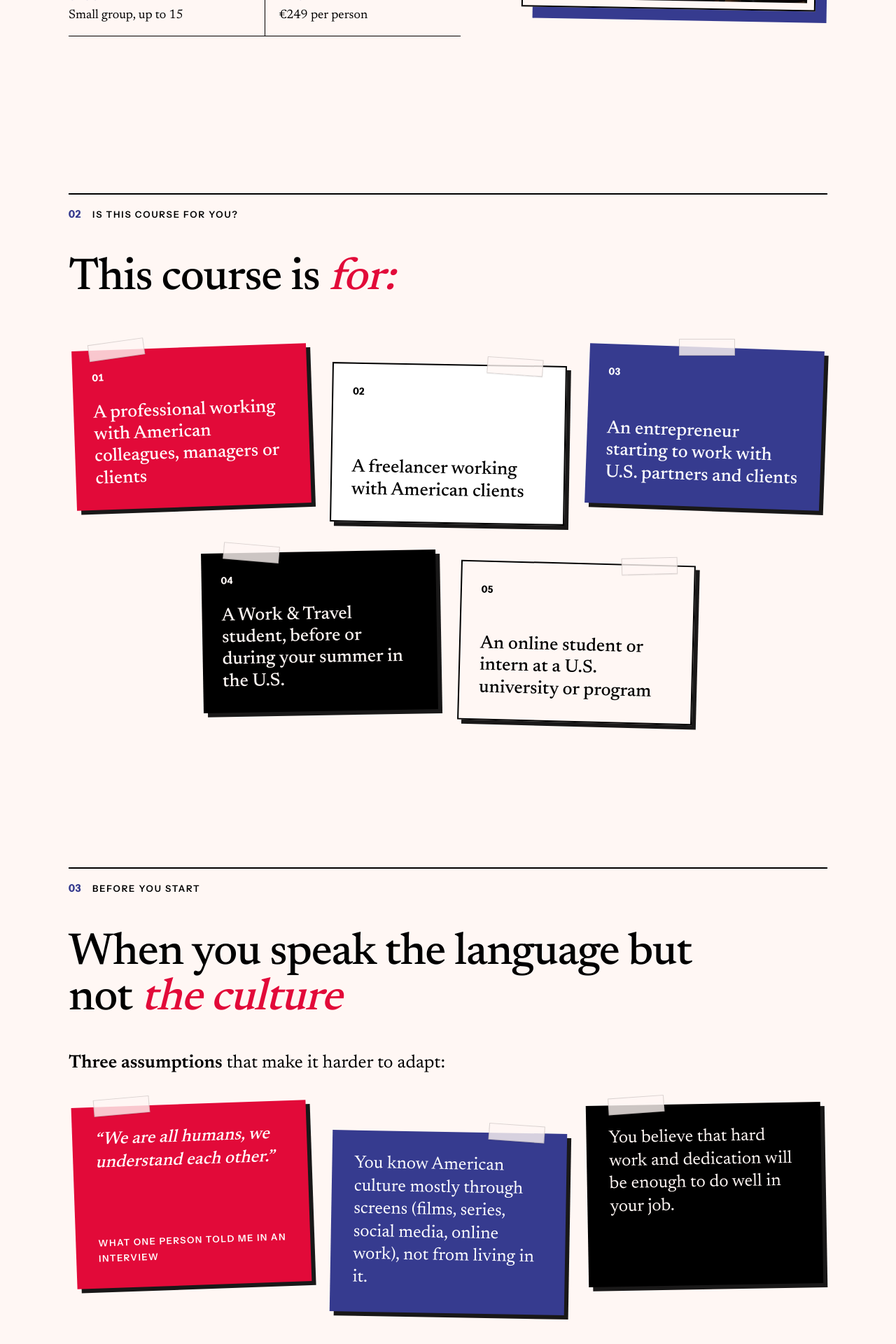
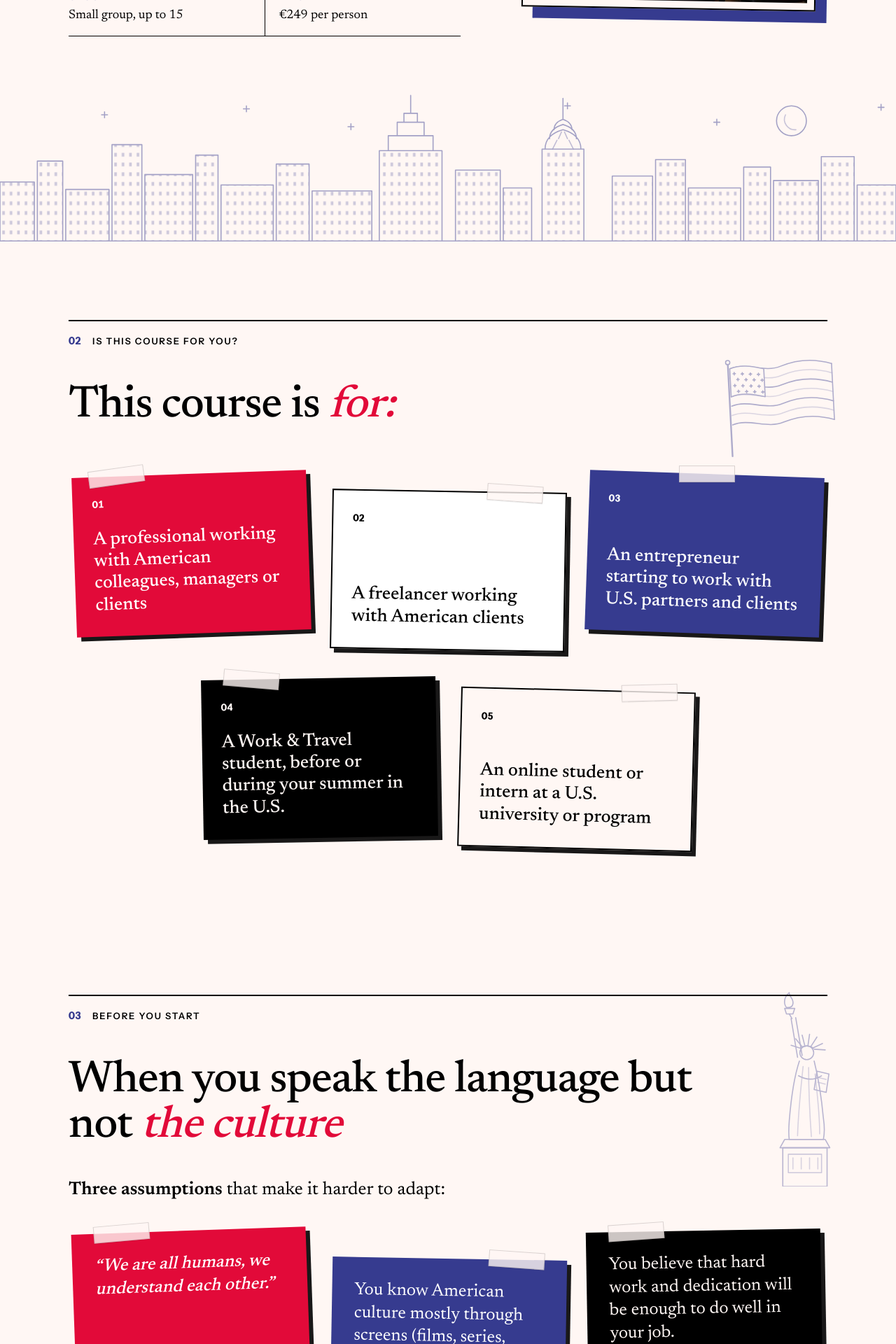
Before and after one commit to biljanatasetovikj-boop/InvisibleRules, a Next.js app: page /working-with-americans in a window 1280 px wide. Shown: the part 780-2700 px from the top of the page at 70% size. Built offline with nearby package versions, Linux system fonts and the light colour scheme; a web font is replaced by a local one.

Commit message:
add American landmark line drawings to course page
Co-Authored-By: Claude Opus 5.5 <noreply@anthropic.com>

```diff
--- a/components/working-with-americans/Change.tsx
+++ b/components/working-with-americans/Change.tsx
@@ -1,5 +1,6 @@
 import FadeIn from "../FadeIn";
 import { Container, SectionHead, h2Cls } from "./ui";
+import { GoldenGate } from "./Illustrations";
 
 // Built from Biljana's "What changes in 4 weeks" design: a paper slip for
 // where you are now, a circled arrow, and a blue card for where you'll be.
@@ -19,6 +20,7 @@ export default function Change() {
       <div aria-hidden="true" className={`absolute top-28 right-16 h-40 w-64 hidden md:block ${dots}`} />
       <div aria-hidden="true" className="absolute top-6 -right-20 h-28 w-28 sm:-right-24 sm:h-56 sm:w-56 lg:h-64 lg:w-64 rounded-full bg-wip-red" />
 
+      <GoldenGate className="pointer-events-none text-wip-blue absolute bottom-6 -right-6 w-[460px] opacity-35 hidden lg:block" />
       <Container className="relative">
         <SectionHead no="04" label="What changes" />
         <FadeIn>
--- a/components/working-with-americans/Hero.tsx
+++ b/components/working-with-americans/Hero.tsx
@@ -1,6 +1,7 @@
 import Image from "next/image";
 import { WWA } from "@/lib/working-with-americans";
 import { Container, FramedPhoto, btnPrimary } from "./ui";
+import { Skyline } from "./Illustrations";
 
 const glance = [
   "Know the unwritten rules",
@@ -18,7 +19,7 @@ const facts = [
 
 export default function Hero() {
   return (
-    <section className="pt-10 pb-20 sm:pt-14 lg:pt-16 lg:pb-28">
+    <section className="pt-10 sm:pt-14 lg:pt-16">
       <Container>
         <div className="grid lg:grid-cols-[1.3fr_1fr] gap-14 lg:gap-16 items-center">
           <div>
@@ -74,6 +75,7 @@ export default function Hero() {
           </FramedPhoto>
         </div>
       </Container>
+      <Skyline className="pointer-events-none text-wip-blue mt-16 lg:mt-20 block w-full h-auto opacity-45" />
     </section>
   );
 }
--- /dev/null
+++ b/components/working-with-americans/Illustrations.tsx
@@ -0,0 +1,174 @@
+// Line drawings of American landmarks, in the page's blue, after the
+// doodled illustrations on worksinprogress.co. Purely decorative: every one
+// is aria-hidden and sits in empty space beside the text, never behind it.
+
+const line = {
+  fill: "none",
+  stroke: "currentColor",
+  strokeWidth: 1.6,
+  strokeLinecap: "round" as const,
+  strokeLinejoin: "round" as const,
+  vectorEffect: "non-scaling-stroke" as const,
+};
+
+// ---------- New York skyline ----------
+const buildings: [number, number, number][] = [
+  // x, width, top
+  [0, 46, 120], [50, 34, 92], [88, 58, 130], [150, 40, 70], [194, 64, 110],
+  [262, 30, 84], [296, 70, 124], [370, 44, 96], [418, 80, 132], [610, 60, 104],
+  [674, 38, 128], [820, 54, 112], [878, 40, 90], [922, 70, 128], [996, 36, 100],
+  [1036, 60, 118], [1100, 44, 86], [1148, 52, 124],
+];
+
+export function Skyline({ className = "" }: { className?: string }) {
+  return (
+    <svg viewBox="0 0 1200 200" aria-hidden="true" className={className}>
+      <defs>
+        <pattern id="wwa-windows" width="10" height="13" patternUnits="userSpaceOnUse">
+          <rect x="3" y="3" width="3.5" height="5" fill="currentColor" opacity=".55" />
+        </pattern>
+      </defs>
+      {/* moon and a few stars */}
+      <circle cx="1060" cy="38" r="20" {...line} />
+      <path d="M1052 30 a14 14 0 0 0 14 20" {...line} opacity=".6" />
+      {[[140, 30], [330, 22], [470, 46], [760, 18], [960, 40], [1180, 20]].map(([x, y]) => (
+        <path key={`${x}`} d={`M${x - 4} ${y}h8M${x} ${y - 4}v8`} {...line} />
+      ))}
+      {buildings.map(([x, w, top]) => (
+        <g key={x}>
+          <rect x={x} y={top} width={w} height={200 - top} fill="url(#wwa-windows)" />
+          <rect x={x} y={top} width={w} height={200 - top} {...line} />
+        </g>
+      ))}
+      {/* Empire State Building */}
+      <g>
+        <rect x="508" y="78" width="84" height="122" fill="url(#wwa-windows)" />
+        <path d="M508 200V78h84v122M520 78V58h60v20M532 58V40h36v18M541 40V28h18v12M550 28V4" {...line} />
+      </g>
+      {/* Chrysler Building */}
+      <g>
+        <rect x="726" y="76" width="56" height="124" fill="url(#wwa-windows)" />
+        <path
+          d="M726 200V76h56v124M730 76c0-14 10-22 24-26 14 4 24 12 24 26M736 62c0-10 8-16 18-19 10 3 18 9 18 19M742 50c0-8 6-12 12-14 6 2 12 6 12 14M754 36V8"
+          {...line}
+        />
+        <path d="M740 76l6-12M768 76l-6-12M748 62l4-9M760 62l-4-9" {...line} opacity=".7" />
+      </g>
+      <path d="M0 199H1200" {...line} />
+    </svg>
+  );
+}
+
+// ---------- Waving flag ----------
+export function Flag({ className = "" }: { className?: string }) {
+  const wave = (y: number) => `M30 ${y} C70 ${y - 14} 110 ${y + 14} 150 ${y} S230 ${y - 14} 270 ${y}`;
+  return (
+    <svg viewBox="0 0 290 240" aria-hidden="true" className={className}>
+      <path d="M26 20V236" {...line} strokeWidth={2.4} />
+      <circle cx="26" cy="15" r="5" {...line} />
+      {[30, 52, 74, 96, 118, 140, 162].map((y, i) => (
+        <path key={y} d={wave(y)} {...line} opacity={i % 2 ? 0.45 : 1} />
+      ))}
+      <path d="M270 30V162" {...line} />
+      {/* canton with stars */}
+      <path d="M30 30 C55 21 80 26 110 34 V100 C80 92 55 87 30 96Z" {...line} fill="var(--color-wip-paper)" />
+      {[0, 1, 2, 3].flatMap((r) =>
+        [0, 1, 2, 3].map((c) => {
+          const x = 40 + c * 19 + (r % 2) * 8;
+          const y = 42 + r * 14 + c * 1.5;
+          return <path key={`${r}-${c}`} d={`M${x - 3} ${y}h6M${x} ${y - 3}v6`} {...line} />;
+        })
+      )}
+    </svg>
+  );
+}
+
+// ---------- Statue of Liberty ----------
+export function Liberty({ className = "" }: { className?: string }) {
+  return (
+    <svg viewBox="0 0 200 440" aria-hidden="true" className={className}>
+      {/* torch */}
+      <path d="M60 52c-8-10-4-24 6-32 0 10 10 12 8 24-1 6-6 9-14 8z" {...line} />
+      <path d="M56 54h22l-4 12H60z" {...line} />
+      <path d="M66 66l6 10" {...line} />
+      {/* raised arm */}
+      <path d="M70 76L84 160M80 74l14 82" {...line} />
+      {/* head and crown */}
+      <circle cx="104" cy="150" r="15" {...line} />
+      <path d="M90 140c8-6 20-6 28 0" {...line} />
+      {[[-34, -8], [-24, -22], [-10, -30], [6, -32], [22, -26], [34, -12], [40, 2]].map(([dx, dy], i) => (
+        <path key={i} d={`M${104 + dx * 0.4} ${142 + dy * 0.2}L${104 + dx} ${142 + dy}`} {...line} />
+      ))}
+      {/* robe */}
+      <path d="M88 168c-10 30-18 80-22 130-2 26 0 40 0 40h74s4-20 0-46c-4-44-12-92-20-124" {...line} />
+      <path d="M96 180c-4 40-10 90-12 150M108 182c0 44 2 96 6 150M122 196c4 40 10 84 10 130" {...line} opacity=".55" />
+      <path d="M86 200c18 10 34 10 50 0" {...line} />
+      {/* tablet */}
+      <path d="M126 190l26 6-6 40-26-6z" {...line} />
+      <path d="M130 204l16 4M128 214l16 4" {...line} opacity=".6" />
+      {/* pedestal */}
+      <path d="M56 338h88l10 18H46z" {...line} />
+      <path d="M52 356h96v84H52z" {...line} />
+      <path d="M64 370h72v40H64z" {...line} opacity=".7" />
+      {[74, 92, 110, 128].map((x) => (
+        <path key={x} d={`M${x} 378v24`} {...line} opacity=".55" />
+      ))}
+    </svg>
+  );
+}
+
+// ---------- Golden Gate Bridge ----------
+export function GoldenGate({ className = "" }: { className?: string }) {
+  // Main cable between the towers: x = 170 + 260t, y = 25 + 470t(1 - t).
+  const hangers = Array.from({ length: 17 }, (_, i) => {
+    const t = (i + 1) / 18;
+    return { x: 170 + 260 * t, y: 25 + 470 * t * (1 - t) };
+  }).filter((h) => h.y < 148);
+  return (
+    <svg viewBox="0 0 600 240" aria-hidden="true" className={className}>
+      <path d="M0 122 Q100 112 170 25 Q300 260 430 25 Q500 112 600 122" {...line} />
+      {hangers.map((h) => (
+        <path key={h.x} d={`M${h.x} ${h.y}V150`} {...line} opacity=".6" />
+      ))}
+      {[20, 50, 80, 110, 140].map((x) => (
+        <path key={x} d={`M${x} ${122 - (x / 170) * 40}V150`} {...line} opacity=".6" />
+      ))}
+      {[460, 490, 520, 550, 580].map((x) => (
+        <path key={x} d={`M${x} ${25 + ((x - 430) / 170) * 97}V150`} {...line} opacity=".6" />
+      ))}
+      {[170, 430].map((x) => (
+        <g key={x}>
+          <path d={`M${x - 10} 20V214M${x + 10} 20V214`} {...line} strokeWidth={2.2} />
+          {[30, 62, 94, 126].map((y) => (
+            <path key={y} d={`M${x - 10} ${y}h20`} {...line} />
+          ))}
+        </g>
+      ))}
+      <path d="M0 150H600M0 158H600" {...line} />
+      {[0, 1, 2].map((r) => (
+        <path
+          key={r}
+          d={`M${r * 30} ${196 + r * 12} q15 -6 30 0 t30 0 t30 0 t30 0 t30 0 t30 0 t30 0 t30 0 t30 0 t30 0 t30 0 t30 0 t30 0 t30 0 t30 0 t30 0 t30 0 t30 0 t30 0`}
+          {...line}
+          opacity={0.5 - r * 0.12}
+        />
+      ))}
+    </svg>
+  );
+}
+
+// ---------- Liberty Bell ----------
+export function LibertyBell({ className = "" }: { className?: string }) {
+  return (
+    <svg viewBox="0 0 180 200" aria-hidden="true" className={className}>
+      <path d="M20 22h140v14H20z" {...line} />
+      <path d="M78 36v10h24V36" {...line} />
+      <path d="M58 60c4-10 16-14 32-14s28 4 32 14c6 18 6 50 14 76 4 12 12 18 16 22H28c4-4 12-10 16-22 8-26 8-58 14-76z" {...line} />
+      <path d="M26 158c20 8 108 8 128 0M34 168c20 6 92 6 112 0" {...line} />
+      <path d="M50 92c26 6 54 6 80 0M48 104c28 6 56 6 84 0" {...line} opacity=".55" />
+      <path d="M92 108l-6 14 8 8-6 12 4 10" {...line} strokeWidth={2.2} />
+      <circle cx="90" cy="178" r="8" {...line} />
+      <path d="M90 170v-10" {...line} />
+    </svg>
+  );
+}
--- a/components/working-with-americans/Pattern.tsx
+++ b/components/working-with-americans/Pattern.tsx
@@ -1,5 +1,6 @@
 import FadeIn from "../FadeIn";
 import Familiar from "./Familiar";
+import { Liberty } from "./Illustrations";
 import { Container, SectionHead, Tape, h2Cls } from "./ui";
 
 // Three cut-outs, pinned up like the cards in "Is this course for you?".
@@ -21,8 +22,9 @@ const limits = [
 
 export default function Pattern() {
   return (
-    <section className="py-20 lg:py-28">
-      <Container>
+    <section className="relative py-20 lg:py-28">
+      <Liberty className="pointer-events-none text-wip-blue absolute top-24 right-[5%] h-[290px] w-auto opacity-35 hidden lg:block" />
+      <Container className="relative">
         <SectionHead no="03" label="Before you start" />
         <FadeIn>
           <h2 className={`${h2Cls} max-w-[900px]`}>
--- a/components/working-with-americans/Webinar.tsx
+++ b/components/working-with-americans/Webinar.tsx
@@ -10,6 +10,7 @@ import {
   type WebinarSession,
 } from "@/lib/working-with-americans";
 import { useNow } from "./useNow";
+import { LibertyBell } from "./Illustrations";
 import { Container, SectionHead, btnPrimary, h2Cls, leadCls } from "./ui";
 import {
   ConsentBox,
@@ -145,8 +146,9 @@ export default function Webinar() {
   if (sessions.length === 0) return null;
 
   return (
-    <section id="webinar" className="py-20 lg:py-28">
-      <Container>
+    <section id="webinar" className="relative py-20 lg:py-28">
+      <LibertyBell className="pointer-events-none text-wip-blue absolute bottom-24 left-[9%] w-40 -rotate-6 opacity-35 hidden lg:block" />
+      <Container className="relative">
         <SectionHead no="08" label={`Free webinar · ${WWA.webinar.timeText} · Online`} />
         <div className="grid lg:grid-cols-[1fr_1.05fr] gap-10 lg:gap-16 items-start">
           <FadeIn>
--- a/components/working-with-americans/WhoFor.tsx
+++ b/components/working-with-americans/WhoFor.tsx
@@ -1,5 +1,6 @@
 import FadeIn from "../FadeIn";
 import { Container, SectionHead, Tape, h2Cls } from "./ui";
+import { Flag } from "./Illustrations";
 
 // Five cut-out cards, pinned up like a collage. Colours and tilts vary so
 // they read as separate pieces of paper.
@@ -33,8 +34,9 @@ export const AUDIENCE = [
 
 export default function WhoFor() {
   return (
-    <section className="py-20 lg:py-28">
-      <Container>
+    <section className="relative py-20 lg:py-28">
+      <Flag className="pointer-events-none text-wip-blue absolute top-40 right-[6%] w-40 xl:w-44 -rotate-3 opacity-40 hidden md:block" />
+      <Container className="relative">
         <SectionHead no="02" label="Is this course for you?" />
         <FadeIn>
           <h2 className={`${h2Cls} max-w-[860px]`}>
```
